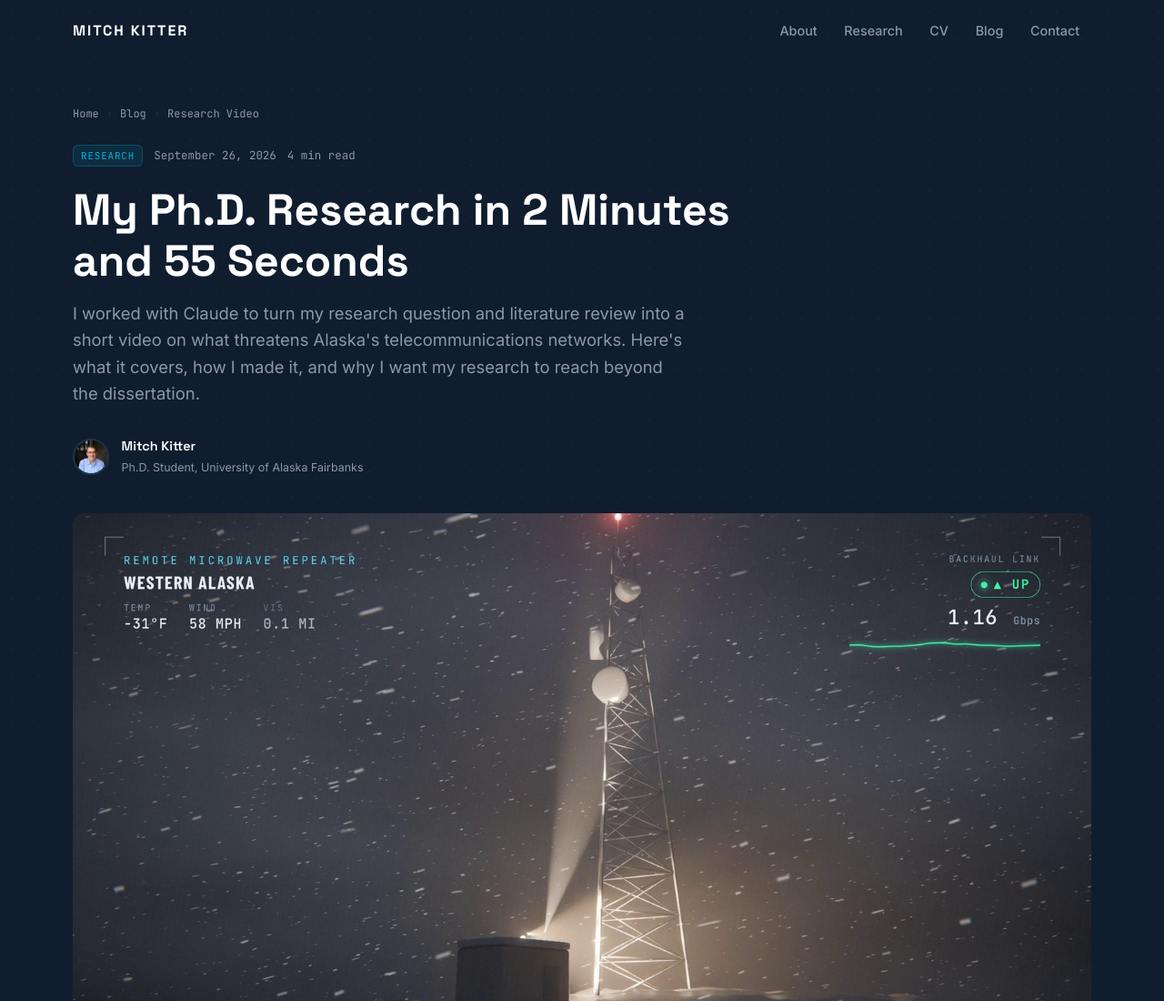
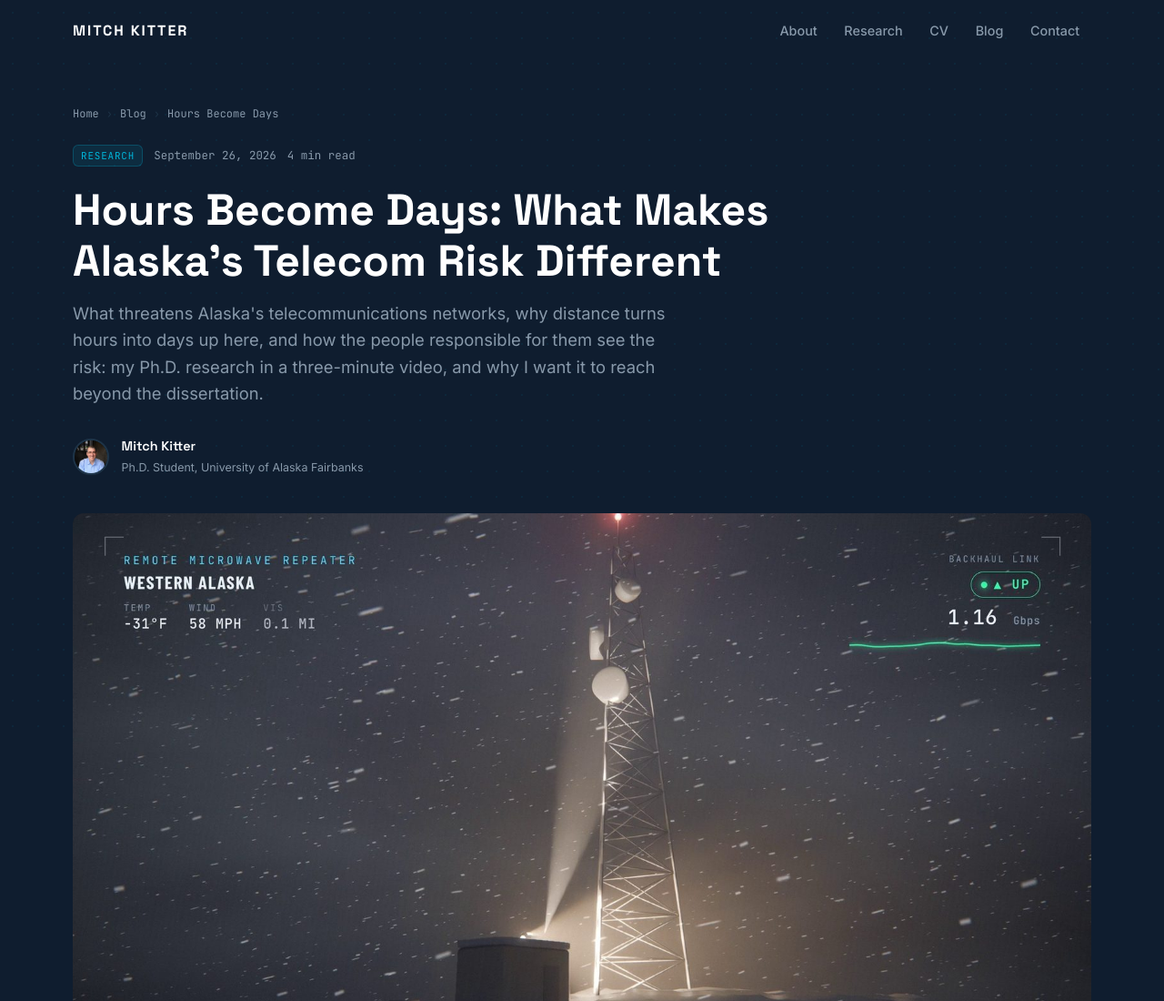
Before and after one commit to mrkitter/Mitchkitter.com, a plain HTML site: page blog/research-video-2026.html in a window 1280 px wide. Shown: the top 1100 px of the page at 91% size. Drawn offline with Linux system fonts and the light colour scheme.

Commit message:
Research video post: new headline and a research-first subtitle
Headline is now "Hours Become Days: What Makes Alaska's Telecom Risk
Different" (title tag, Open Graph, page heading, breadcrumb, Blog page).
The subtitle, meta descriptions and Blog-page excerpt now lead with the
research instead of the AI tooling; Claude is still credited in the
"How I made it" section. The URL is unchanged.

Co-Authored-By: Claude Opus 5.5 <noreply@anthropic.com>
Claude-Session: https://claude.ai/code/session_01DQNhLjL4ARk5CkzUVhx7rJ

```diff
--- a/blog/research-video-2026.html
+++ b/blog/research-video-2026.html
@@ -4,15 +4,15 @@
   <meta charset="UTF-8" />
   <meta name="viewport" content="width=device-width, initial-scale=1.0" />
 
-  <title>My Ph.D. Research in 2 Minutes and 55 Seconds | Mitch Kitter</title>
-  <meta name="description" content="I worked with Claude to turn my research question and literature review into a short video on what threatens Alaska's telecommunications networks. Here's what it covers, how I made it, and why I want my research to reach beyond the dissertation." />
+  <title>Hours Become Days: What Makes Alaska's Telecom Risk Different | Mitch Kitter</title>
+  <meta name="description" content="What threatens Alaska's telecommunications networks, why distance turns hours into days up here, and how the people responsible for them see the risk: my Ph.D. research in a three-minute video, and why I want it to reach beyond the dissertation." />
   <link rel="canonical" href="https://mrkitter.github.io/Mitchkitter.com/blog/research-video-2026.html" />
 
   <!-- Open Graph -->
   <meta property="og:type" content="article" />
   <meta property="og:url" content="https://mrkitter.github.io/Mitchkitter.com/blog/research-video-2026.html" />
-  <meta property="og:title" content="My Ph.D. Research in 2 Minutes and 55 Seconds" />
-  <meta property="og:description" content="I worked with Claude to turn my research question and literature review into a short video on what threatens Alaska's telecommunications networks. Here's what it covers, how I made it, and why I want my research to reach beyond the dissertation." />
+  <meta property="og:title" content="Hours Become Days: What Makes Alaska's Telecom Risk Different" />
+  <meta property="og:description" content="What threatens Alaska's telecommunications networks, why distance turns hours into days up here, and how the people responsible for them see the risk: my Ph.D. research in a three-minute video, and why I want it to reach beyond the dissertation." />
   <meta property="og:image" content="https://mrkitter.github.io/Mitchkitter.com/assets/images/og-research-video-2026.jpg" />
   <meta property="article:author" content="Mitch Kitter" />
   <meta property="article:published_time" content="2026-09-26" />
@@ -72,7 +72,7 @@
             <span aria-hidden="true">›</span>
             <a href="../blog.html">Blog</a>
             <span aria-hidden="true">›</span>
-            <span aria-current="page">Research Video</span>
+            <span aria-current="page">Hours Become Days</span>
           </nav>
 
           <div class="post-meta">
@@ -81,9 +81,9 @@
             <span class="read-time">4 min read</span>
           </div>
 
-          <h1 class="post-title" itemprop="headline">My Ph.D. Research in 2 Minutes and 55 Seconds</h1>
+          <h1 class="post-title" itemprop="headline">Hours Become Days: What Makes Alaska's Telecom Risk Different</h1>
 
-          <p class="post-subtitle">I worked with Claude to turn my research question and literature review into a short video on what threatens Alaska's telecommunications networks. Here's what it covers, how I made it, and why I want my research to reach beyond the dissertation.</p>
+          <p class="post-subtitle">What threatens Alaska's telecommunications networks, why distance turns hours into days up here, and how the people responsible for them see the risk: my Ph.D. research in a three-minute video, and why I want it to reach beyond the dissertation.</p>
 
           <!-- Author -->
           <div class="post-author" itemprop="author" itemscope itemtype="https://schema.org/Person">
```
Also changed, not shown: blog.html (+2 -2 lines).
